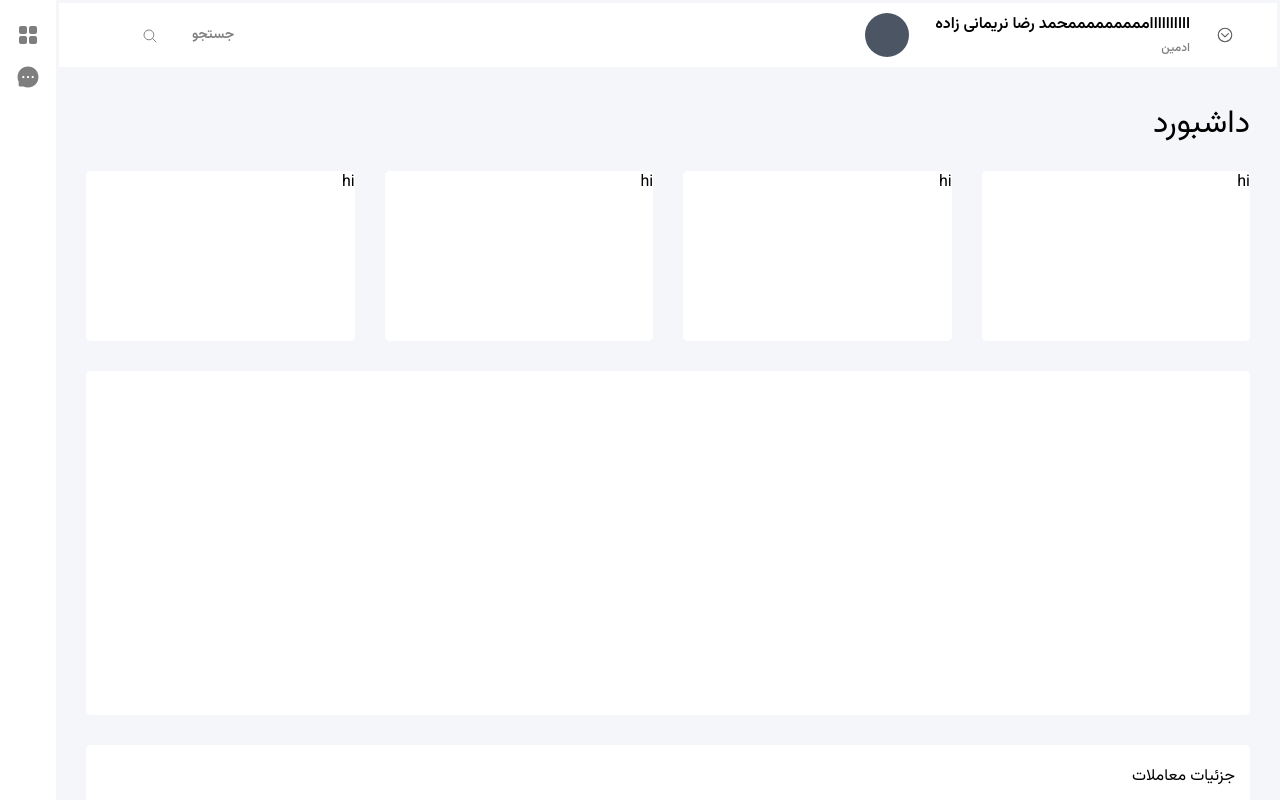
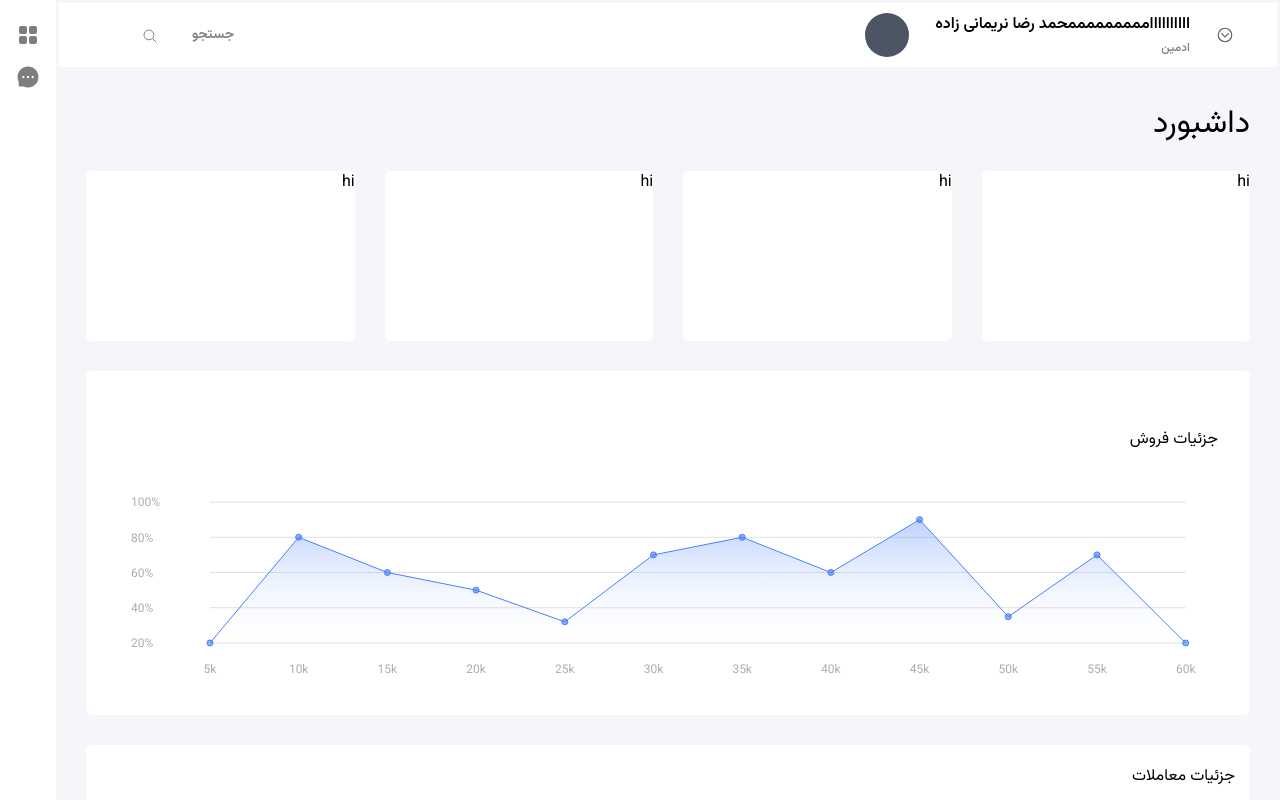
Before and after one commit to elahenarimani/admin-dashboard-next, a Next.js app: page / in a window 1280 px wide. Shown: the top 800 px of the page. Built offline with nearby package versions, Linux system fonts and the light colour scheme.

Commit message:
add rechart

```diff
--- a/package.json
+++ b/package.json
@@ -20,6 +20,7 @@
     "react-chartjs-2": "^5.2.0",
     "react-dom": "^18",
     "react-icons": "^5.3.0",
+    "react-select": "^5.8.0",
     "recharts": "^2.12.7"
   },
   "devDependencies": {
--- a/src/app/page.tsx
+++ b/src/app/page.tsx
@@ -1,8 +1,9 @@
 
 
-import SaleDetail from "@/components/saleDetail/SaleDetail";
 import ProductPage from "./product/page";
-// import Salesdetail from "@/components/salesDetail/Salesdetail";
+import RenderLineChart from "@/components/renderLineChart/renderLineChart"
+// import Salesdetail from "@/components/salesDetail/Sales
+
 
 export default function Home() {
   return (
@@ -17,9 +18,13 @@ hi
         <div className="total-pending w-[300px] h-[170px] bg-white rounded-[5px]">hi</div>
 
       </div>
-      <div className="sales-detail !w-full h-[344px] bg-white rounded-[5px] mt-[30px] pl-[15px] pr-[15px] ">
+      <div className="sales-detail !w-full h-[344px] bg-white rounded-[5px] mt-[30px] pb-[58px] pt-[7px] pl-[32px] pr-[32px] ">
         {/* < Salesdetail/> */}
-        <SaleDetail/>
+
+          <p className="mt-[50px]">جزئیات فروش</p>
+
+        <RenderLineChart />
+
       </div>
       <div className="deals-details w-full h-[344px] bg-white rounded-[5px] mt-[30px] pl-[15px] pr-[15px] pt-[20px]">جزئیات معاملات</div>
     </div>
--- /dev/null
+++ b/src/components/renderLineChart/renderLineChart.tsx
@@ -0,0 +1,116 @@
+"use client";
+import { Fullscreen } from "@mui/icons-material";
+import React, { PureComponent } from "react";
+import "./renderLineChart.css"
+import {
+  AreaChart,
+  Area,
+  XAxis,
+  YAxis,
+  CartesianGrid,
+  Tooltip,
+  ResponsiveContainer,
+
+} from "recharts";
+const data = [
+  { name: "5k", uv: 0.2 },
+  { name: "10k", uv: 0.8 },
+  { name: "15k", uv: 0.6 },
+  { name: "20k", uv: 0.5 },
+  { name: "25k", uv: 0.32 },
+  { name: "30k", uv: 0.7 },
+  { name: "35k", uv: 0.8 },
+  { name: "40k", uv: 0.6 },
+  { name: "45k", uv: 0.9 },
+  { name: "50k", uv: 0.349 },
+  { name: "55k", uv: 0.7 },
+  { name: "60k", uv: 0.2 },
+];
+interface TooltipPayload {
+  name: string;
+  value: number | string;
+  color?: string;
+  fill?: string;
+  unit?: string;
+  payload?: any;
+  dataKey?: string;
+}
+interface CustomTooltipProps {
+  active: boolean;
+  payload: TooltipPayload[] | undefined;
+}
+const CustomTooltip = ({ active, payload }: CustomTooltipProps ) => {
+  if (active && payload && payload.length) {
+    return (
+      <div
+        className="custom-tooltip"
+        style={{
+          backgroundColor: "#4880FF",
+          // border: "1px solid #ccc",
+          // padding: "1px",
+          color:"white",
+          height:"27px"
+        }}
+      >
+        {/* Display only the 'uv' value */}
+        <p>{`uv: ${payload[0].value}`}</p>
+      </div>
+    );
+  }
+
+  return null;
+};
+const RenderLineChart = () => {
+  return (
+    <ResponsiveContainer width="100%" height="100%">
+      <AreaChart
+        className="w-full h-full"
+        data={data}
+        margin={{ top: 50, right: 32, left: 32, bottom: 58 }} //space between chart and axis
+      >
+        <defs>
+          {/* Define a gradient for the area */}
+          <linearGradient id="gradientColor" x1="0" y1="0" x2="0" y2="1">
+            {/* Darker color near the chart line */}
+            <stop offset="0%" stopColor="#4880FF" stopOpacity={0.6} />
+            {/* Lighter color near the X-axis */}
+            <stop offset="100%" stopColor="#EAF0FD" stopOpacity={0} />
+          </linearGradient>
+        </defs>
+        <XAxis
+          dataKey="name"//show data on x axis
+          padding={{ left: 0, right: 0 }} // Adds padding to the left and right of the X-axis
+          axisLine={false} // Removes the X-axis line
+          tickLine={false}
+          tickMargin={16}
+          tick={{ fontSize: 12, fill: "rgba(43, 48, 52, 0.4)" }} // Customize tick color and font size
+        />
+        <YAxis
+          domain={[0.2, 1]} // Adjusted to start from 20%
+          tickFormatter={(value) => `${(value * 100).toFixed(0)}%`}
+          ticks={[0.2, 0.4, 0.6, 0.8, 1]} // Specifies the ticks to display
+          tickMargin={73} //Adds margin between the tick label and the axis
+          padding={{ top: 0, bottom: 0 }} // Adds padding on the top and bottom of the Y-axis
+          axisLine={false} // Removes the X-axis line
+          tickLine={false}
+          tick={{ fontSize: 12, fill: "rgba(43, 48, 52, 0.4)" }} // Customize tick color and font size
+        />
+        <CartesianGrid vertical={false} stroke="#e0e0e0" />
+        <CartesianGrid strokeDasharray="" />
+        {/* Pass the custom tooltip to the Tooltip component */}
+
+        <Area
+          type="linear" // Set the line type to linear to ensure straight edges
+          dataKey="uv"
+          stroke="#4880FF"
+          fill="url(#gradientColor)" // Use the defined gradient
+          dot={{ fill: "#4379EE", r: 3 }} // Show dots on each data point
+        />
+         <Tooltip content={<CustomTooltip />}
+        //show data by hover
+        />
+      </AreaChart>
+    </ResponsiveContainer>
+  );
+};
+export default RenderLineChart;
--- a/src/components/saleDetail/SaleDetail.tsx
+++ /dev/null
@@ -1,10 +0,0 @@
-import React from 'react'
-const SaleDetail = () => {
-  return (
-    <div>
-
-    </div>
-  )
-}
-
-export default SaleDetail
--- a/src/components/salesDetail/Salesdetail.tsx
+++ b/src/components/salesDetail/Salesdetail.tsx
@@ -1,57 +1,57 @@
-"use client";
+// "use client";
 
-import React from "react";
-import dynamic from "next/dynamic";
-import "chart.js/auto";
-import { Line } from 'react-chartjs-2';
+// import React from "react";
+// import dynamic from "next/dynamic";
+// import "chart.js/auto";
+// import { Line } from 'react-chartjs-2';
 
-import {
-  Chart as ChartJS,
-  LineElement,
-  CategoryScale, // x axis
-  LinearScale, //y axis
-  PointElement,
-  Legend,
-  Tooltip
-} from "chart.js";
-ChartJS.register(LineElement, CategoryScale, LinearScale, PointElement, Legend , Tooltip);
-const salesdetail= () => {
-  const data = {
-  labels: ["January", "February", "March", "April", "May"],
-  datasets: [
-    {
-      // labels: 'GeeksforGeeks Line Chart',
-      data: [65, 59, 80, 81, 56],
+// import {
+//   Chart as ChartJS,
+//   LineElement,
+//   CategoryScale, // x axis
+//   LinearScale, //y axis
+//   PointElement,
+//   Legend,
+//   Tooltip
+// } from "chart.js";
+// ChartJS.register(LineElement, CategoryScale, LinearScale, PointElement, Legend , Tooltip);
+// const salesdetail= () => {
+//   const data = {
+//   labels: ["January", "February", "March", "April", "May"],
+//   datasets: [
+//     {
+//       // labels: 'GeeksforGeeks Line Chart',
+//       data: [65, 59, 80, 81, 56],
 
-      backgroundColor :'#EEF3FD',
-      pointBorderColor:'#4880FF',
+//       backgroundColor :'#EEF3FD',
+//       pointBorderColor:'#4880FF',
 
-      borderColor: "#4880FF",
-      fill: true,
-      tension: 0.1,//curve
-    },
-  ],
-};
-const options = {
- plugins:{
- legend : false//title
- },
- scales : {
-  y : {
+//       borderColor: "#4880FF",
+//       fill: true,
+//       tension: 0.1,//curve
+//     },
+//   ],
+// };
+// const options = {
+//  plugins:{
+//  legend : false//title
+//  },
+//  scales : {
+//   y : {
 
-  }
- }
-}
-  return (
-    <div className="!w-full !max-w-full !min-w-full h-full">
-      <h1>hi</h1>
+//   }
+//  }
+// }
+//   return (
+//     <div className="!w-full !max-w-full !min-w-full h-full">
+//       <h1>hi</h1>
 
-     <div className="!w-full !max-w-full !min-w-full h-full ">
-       <Line data = {data} options = {options} className="w-full h-full"></Line>
-     </div>
+//      <div className="!w-full !max-w-full !min-w-full h-full ">
+//        <Line data = {data} options = {options} className="w-full h-full"></Line>
+//      </div>
 
-    </div>
-  );
-};
+//     </div>
+//   );
+// };
 
-export default salesdetail;
+// export default salesdetail;
```
Also changed, not shown: src/components/renderLineChart/renderLineChart.css (added), 1 other file (tests, documents, lock files or other folders).
